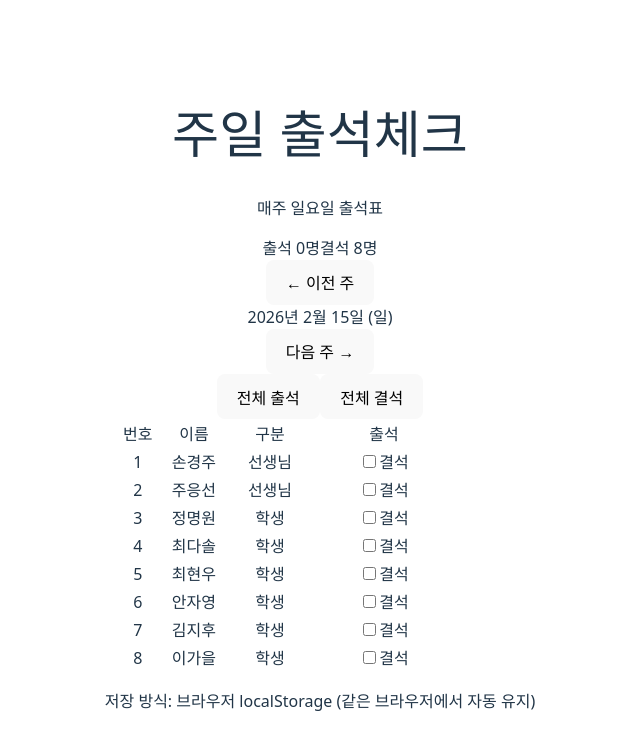
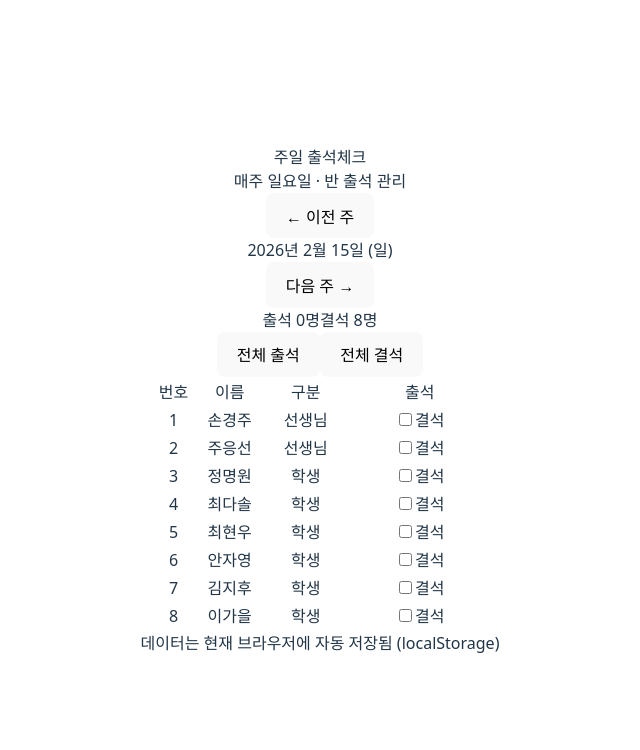
Before and after one commit to sohn0356-git/myHomeSite, a React (Vite) app: page / in a window 1280 px wide. Shown: the top 750 px of the page, without its empty margins (320-960 px from the left). Built offline with nearby package versions, Linux system fonts and the light colour scheme.

Commit message:
Add TopBar and hero layout

```diff
--- a/src/App.jsx
+++ b/src/App.jsx
@@ -1,7 +1,7 @@
 import { useEffect, useMemo, useState } from "react";
 import "./App.css";
 
-import Header from "./components/Header";
+import TopBar from "./components/TopBar";
 import WeekNavigator from "./components/WeekNavigator";
 import AttendanceActions from "./components/AttendanceActions";
 import AttendanceTable from "./components/AttendanceTable";
@@ -35,9 +35,6 @@ export default function App() {
     localStorage.setItem(weekKey, JSON.stringify(attendance));
   }, [attendance, weekKey]);
 
-  const presentCount = members.filter((m) => attendance[m.name]).length;
-  const absentCount = members.length - presentCount;
-
   const handleToggleAttendance = (name) => {
     setAttendance((prev) => ({
       ...prev,
@@ -65,21 +62,31 @@ export default function App() {
     setAttendance(updated);
   };
 
+  const presentCount = members.filter((m) => attendance[m.name]).length;
+  const absentCount = members.length - presentCount;
+
   return (
     <div className="page">
-      <div className="card">
-        <Header presentCount={presentCount} absentCount={absentCount} />
+      <div className="container">
+        <TopBar title="주일 출석체크" subtitle="매주 일요일 · 반 출석 관리" />
 
+        <div className="heroCard">
           <WeekNavigator
             label={formatKoreanSunday(selectedSunday)}
             onPrev={handlePrevWeek}
             onNext={handleNextWeek}
           />
 
+          <div className="miniSummary">
+            <span>출석 {presentCount}명</span>
+            <span>결석 {absentCount}명</span>
+          </div>
+
           <AttendanceActions
             onMarkAllPresent={() => handleMarkAll(true)}
             onMarkAllAbsent={() => handleMarkAll(false)}
           />
+        </div>
 
         <AttendanceTable
           members={members}
@@ -87,9 +94,9 @@ export default function App() {
           onToggle={handleToggleAttendance}
         />
 
-        <p className="footNote">
-          저장 방식: 브라우저 localStorage (같은 브라우저에서 자동 유지)
-        </p>
+        <div className="footerHint">
+          데이터는 현재 브라우저에 자동 저장됨 (localStorage)
+        </div>
       </div>
     </div>
   );
```
Lines whose indentation alone changed are shown as unchanged.
